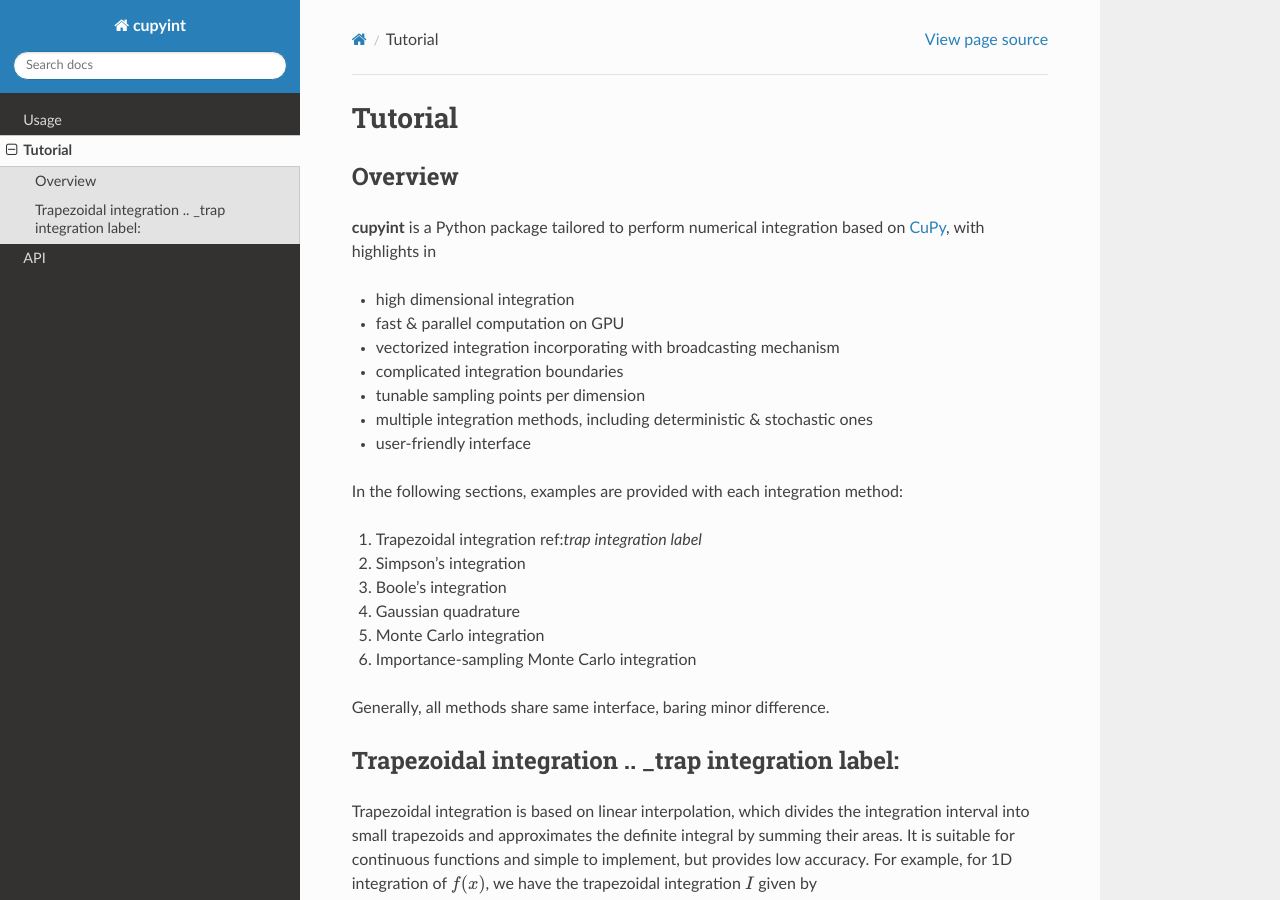
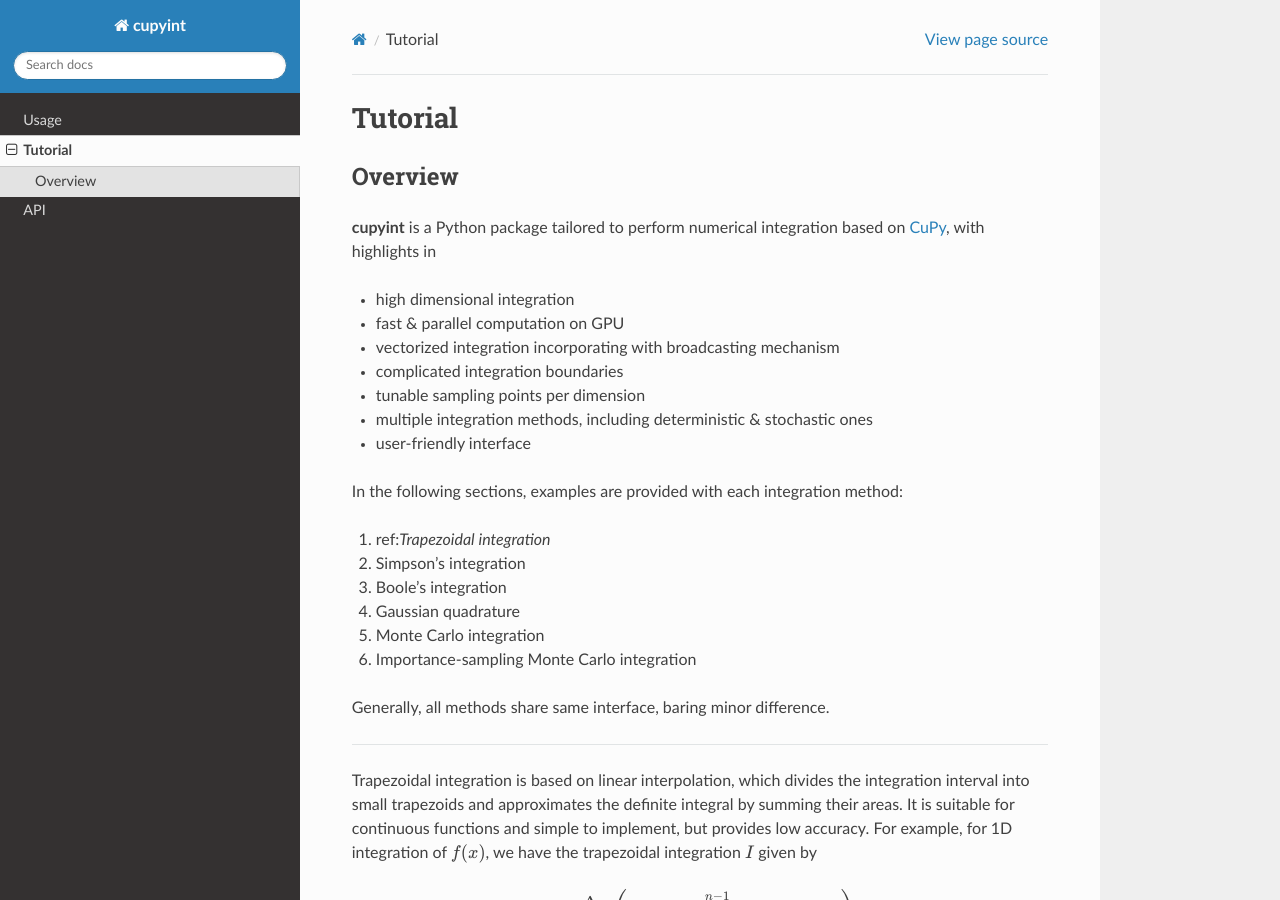
Before and after one commit to ze-ouyang/cupyint_doc, a Sphinx documentation site: the page built from docs/source/tutorial.rst, in a window 1280 px wide and 900 px high. Built offline with Sphinx 7.4.7 and the Read the Docs theme 3.1.0, drawn with Linux system fonts in a browser that asks for light colours.

Commit message:
Update tutorial.rst

```diff
--- a/docs/source/tutorial.rst
+++ b/docs/source/tutorial.rst
@@ -15,7 +15,7 @@
 
 In the following sections, examples are provided with each integration method:
 
-1. Trapezoidal integration  ref:`trap integration label`
+1. ref:`Trapezoidal integration`
 2. Simpson's integration
 3. Boole's integration
 4. Gaussian quadrature
@@ -24,7 +24,7 @@
 
 Generally, all methods share same interface, baring minor difference.
 
-Trapezoidal integration .. _trap integration label:
+.. _Trapezoidal integration:
 --------
 
 Trapezoidal integration is based on linear interpolation, which divides the integration interval into small trapezoids and approximates the definite integral by summing their areas. It is suitable for continuous functions and simple to implement, but provides low accuracy. For example, for 1D integration of :math:`f(x)`, we have the trapezoidal integration :math:`I` given by
```
